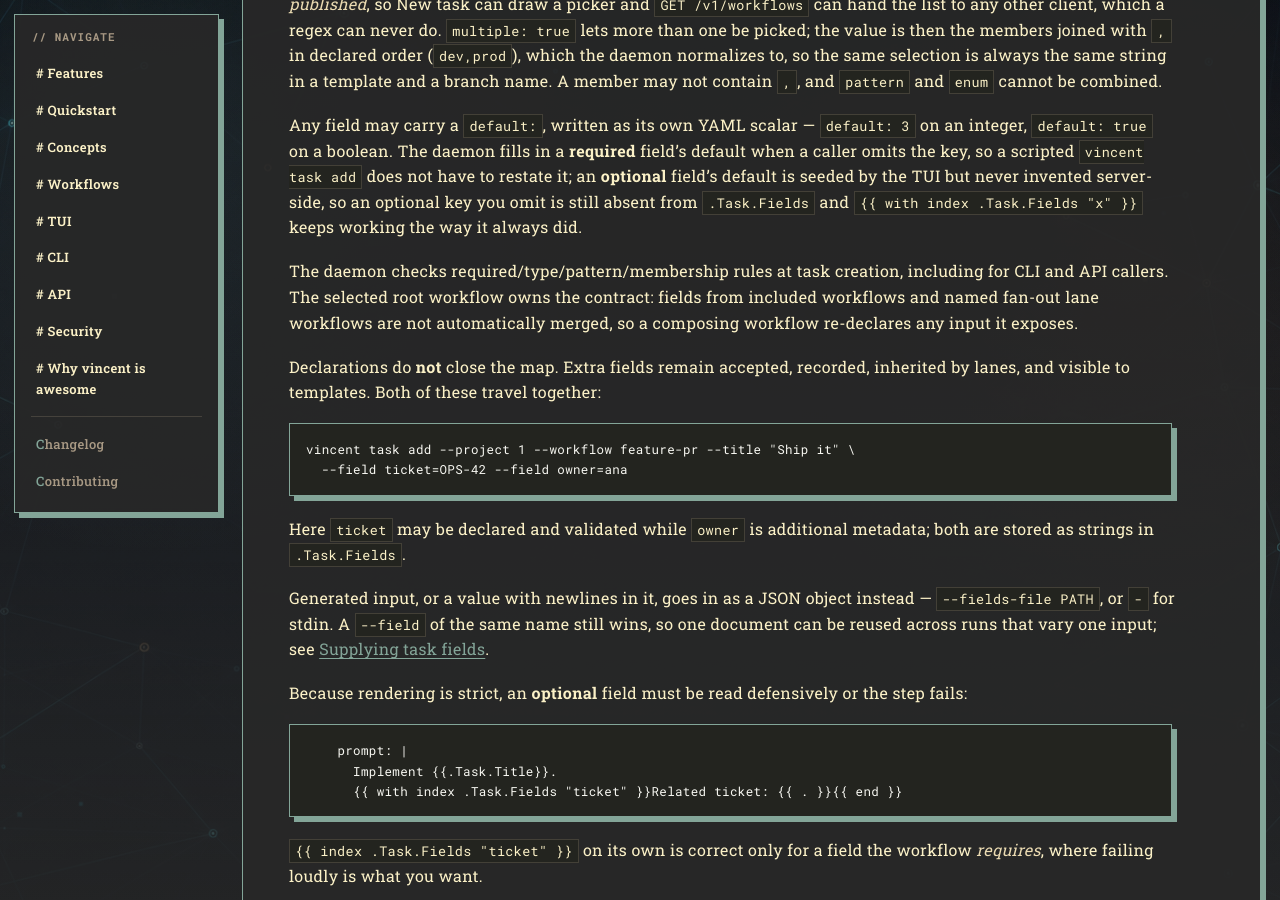
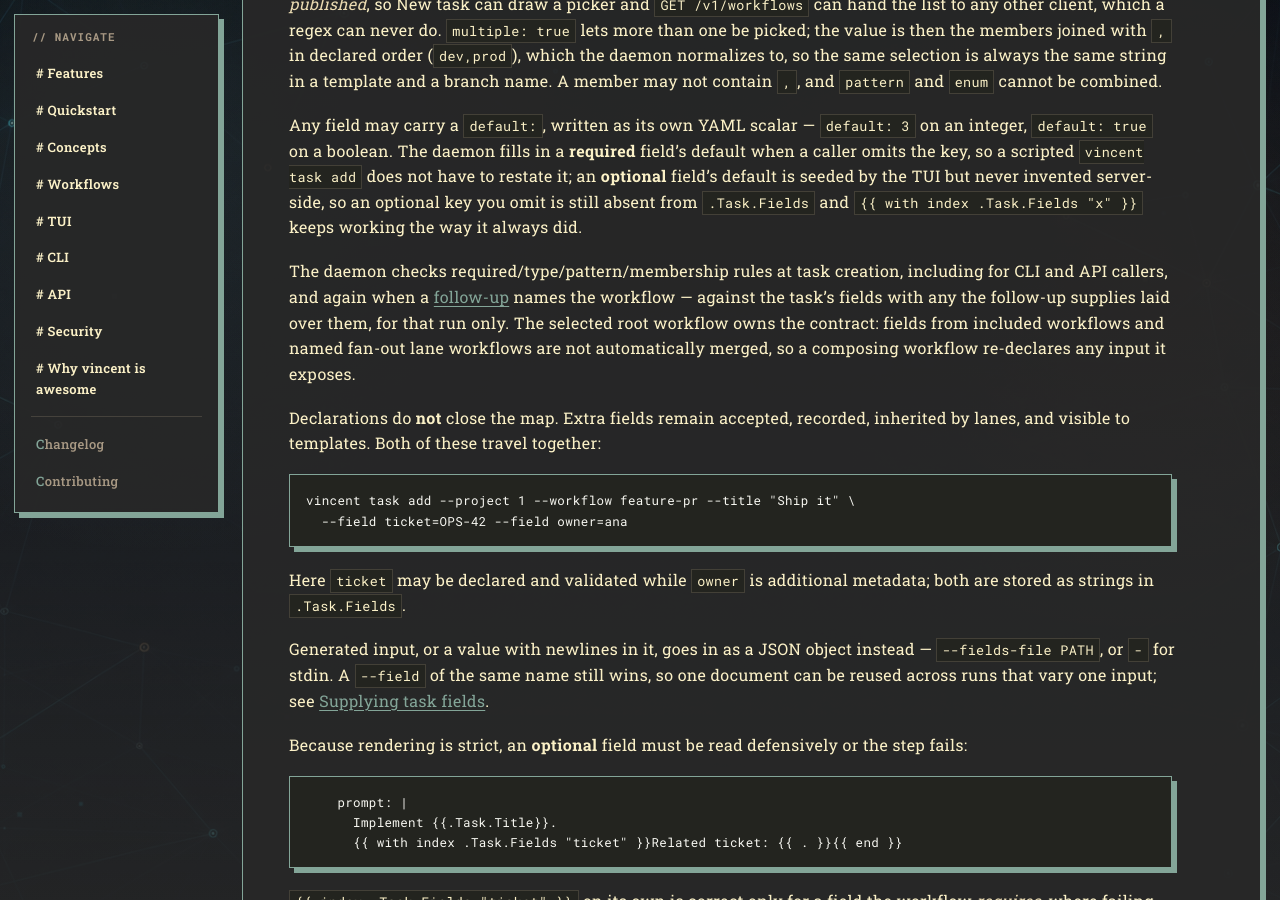
Before and after one commit to lezli01/vincent, a Jekyll site: the page built from docs/guides/workflows.md, in a window 1280 px wide and 900 px high, scrolled down 24542 px. Built offline with Jekyll 4.4.1, drawn with Linux system fonts in a browser that asks for light colours; our own code applies the rules of GitHub Pages for plain Markdown files.

Commit message:
docs: name task add in follow-up --field, note follow-up field checks
cli.md called the command `task create`, which the cobra tree does not
have. The workflows guide said declared fields are checked at task
creation only; a follow-up naming the workflow now checks them too.

Co-Authored-By: Claude Opus 5 (1M context) <noreply@anthropic.com>

```diff
--- a/docs/guides/workflows.md
+++ b/docs/guides/workflows.md
@@ -1142,7 +1142,10 @@ from `.Task.Fields` and `{{ with index .Task.Fields "x" }}` keeps working the
 way it always did.
 
 The daemon checks required/type/pattern/membership rules at task creation,
-including for CLI and API callers. The selected root workflow owns the contract: fields from
+including for CLI and API callers, and again when a
+[follow-up](../reference/task-lifecycle.md#human-actions) names the workflow — against the
+task's fields with any the follow-up supplies laid over them, for that run only.
+The selected root workflow owns the contract: fields from
 included workflows and named fan-out lane workflows are not automatically
 merged, so a composing workflow re-declares any input it exposes.
 
```
Also changed, not shown: docs/reference/cli.md (+2 -2 lines).
